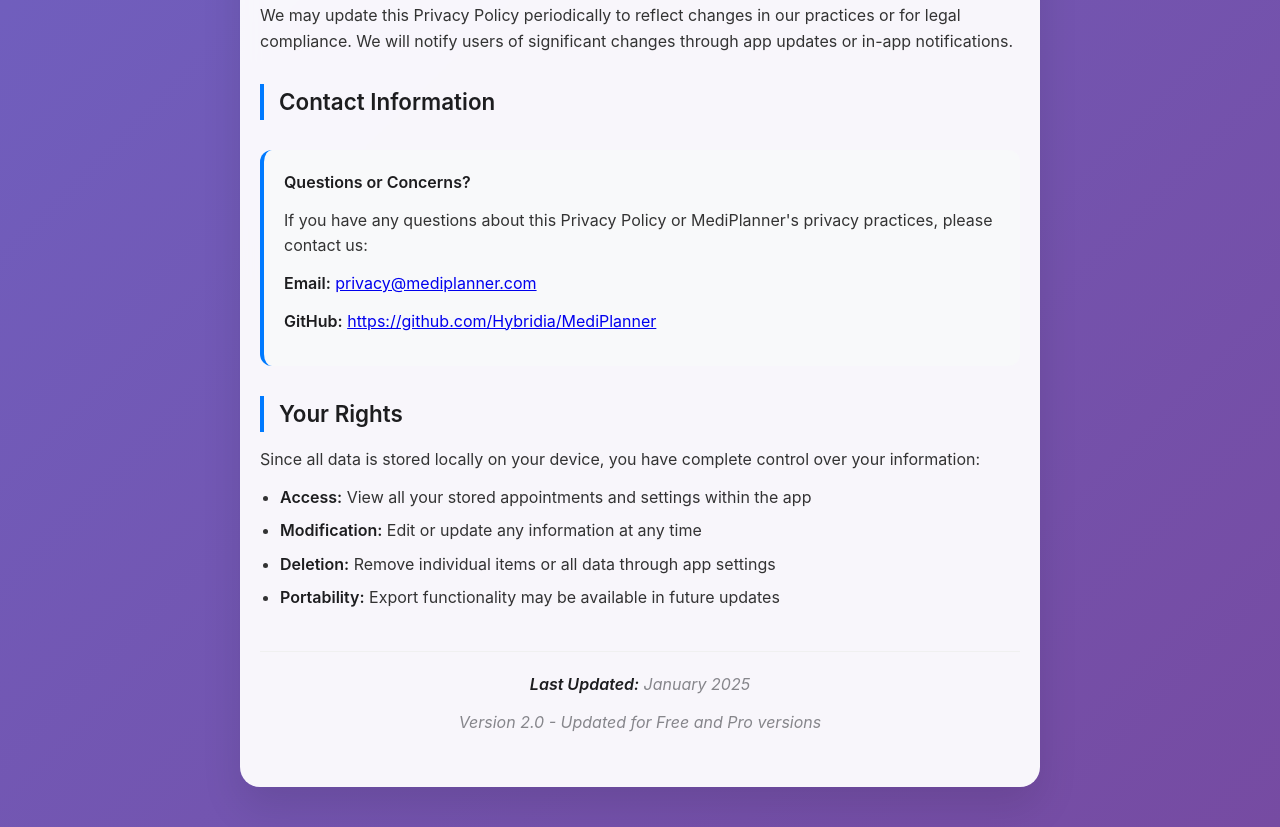
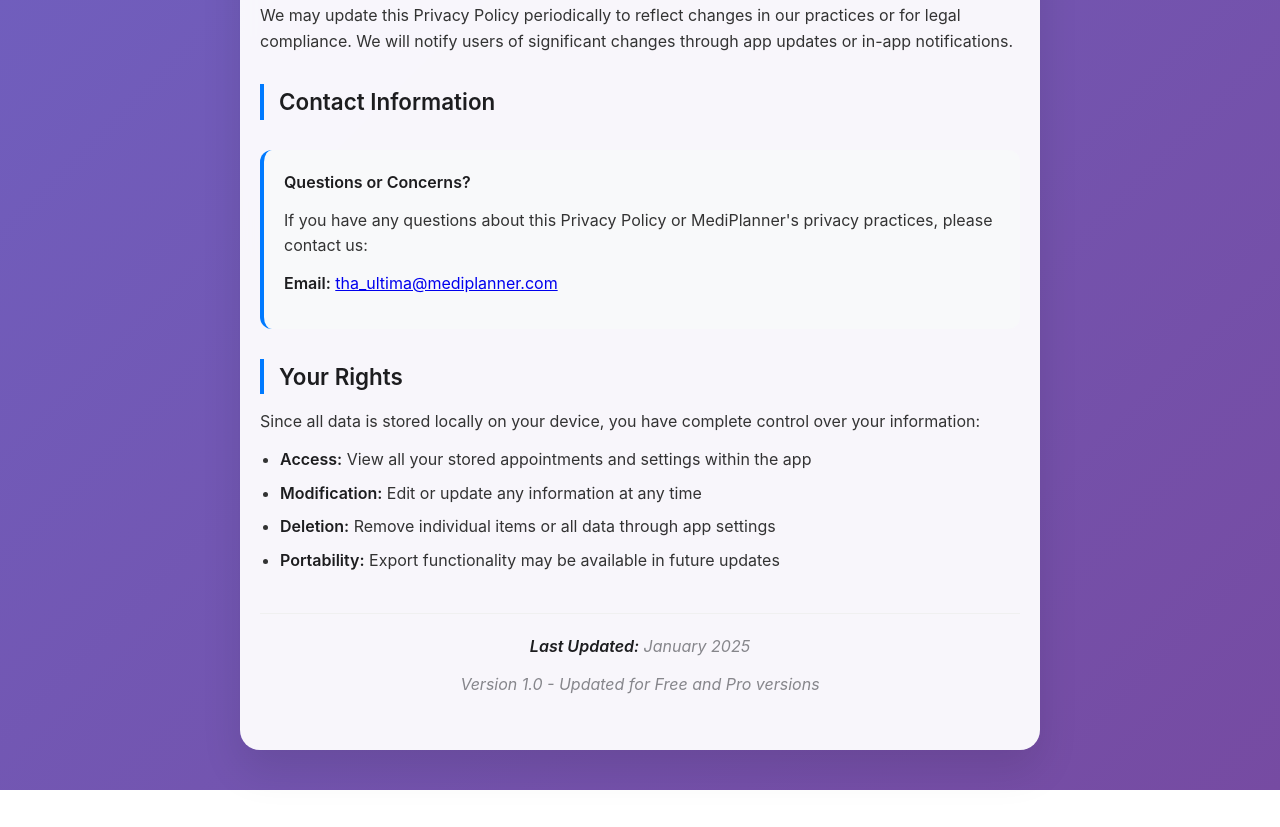
Before and after one commit to Hybridia/MediPlanner, a plain HTML site: page index.html in a window 1280 px wide. Shown: the part 3494-4321 px from the top of the page. After the commit the page ends 4284 px from the top, so only its background shows below. Drawn offline with Linux system fonts and the light colour scheme.

Commit message:
Update index.html

```diff
--- a/index.html
+++ b/index.html
@@ -278,8 +278,7 @@
         <div class="contact-info">
             <p><strong>Questions or Concerns?</strong></p>
             <p>If you have any questions about this Privacy Policy or MediPlanner's privacy practices, please contact us:</p>
-            <p><strong>Email:</strong> <a href="mailto:privacy@mediplanner.com">privacy@mediplanner.com</a></p>
-            <p><strong>GitHub:</strong> <a href="https://github.com/Hybridia/MediPlanner">https://github.com/Hybridia/MediPlanner</a></p>
+            <p><strong>Email:</strong> <a href="mailto:privacy@mediplanner.com">tha_ultima@mediplanner.com</a></p>
         </div>
 
         <h2>Your Rights</h2>
@@ -293,7 +292,7 @@
 
         <div class="date-updated">
             <p><strong>Last Updated:</strong> January 2025</p>
-            <p>Version 2.0 - Updated for Free and Pro versions</p>
+            <p>Version 1.0 - Updated for Free and Pro versions</p>
         </div>
     </div>
 </body>
```
